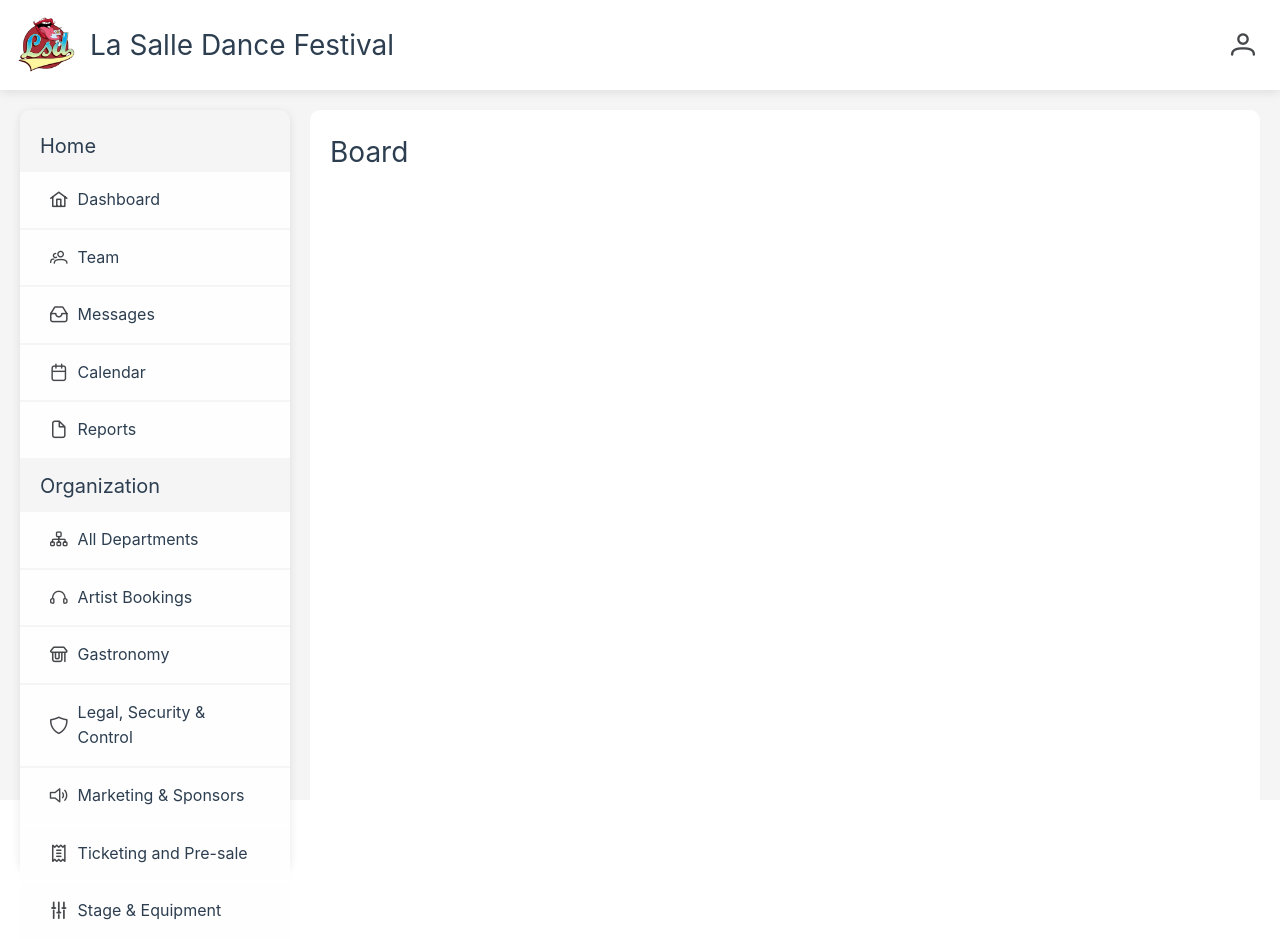
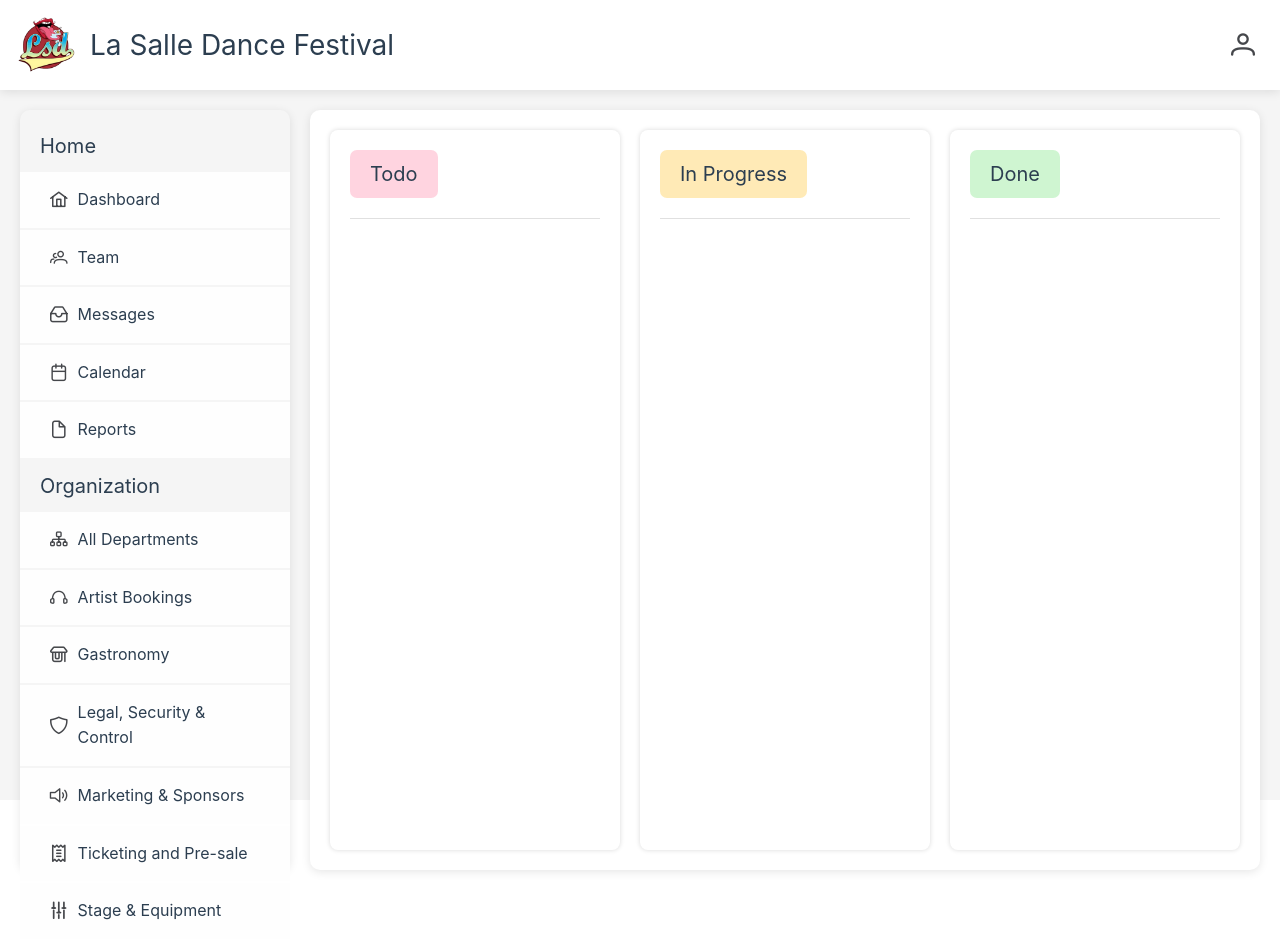
Before and after one commit to adrimachaca/testing, a Vue app: page / in a window 1280 px wide. Built offline with nearby package versions, Linux system fonts and the light colour scheme.

Commit message:
creating status columns on the main board and adding styles

```diff
--- a/src/components/Board.vue
+++ b/src/components/Board.vue
@@ -1,6 +1,20 @@
 <template>
    <div class="board">
-      <h1>Board</h1>
+      <div class="status-col">
+         <div class="header-status">
+            <h3 class="pill-todo">Todo</h3>
+         </div>
+      </div>
+      <div class="status-col">
+         <div class="header-status">
+            <h3 class="pill-inprogress">In Progress</h3>
+         </div>
+      </div>
+      <div class="status-col">
+         <div class="header-status">
+            <h3 class="pill-done">Done</h3>
+         </div>
+      </div>
    </div>
 </template>
 
@@ -9,8 +23,45 @@
       background-color: #fff;
       width: 100%;
       height: 100%;
-      padding: 20px;
+      padding: 10px;
       margin-left: 20px;
       border-radius: 10px;
+      display: flex;
+      flex-direction: row;
+      box-shadow: 0px 2px 10px 0px rgba(0,0,0,0.1);
+   }
+
+   .status-col {
+      width: 33.33%;
+      padding: 20px;
+      margin: 10px;
+      box-shadow: 0px 0px 5px 0px rgba(0,0,0,0.15);
+      border-radius: 8px;
+   }
+
+   .header-status {
+      border-bottom: 1px solid #e0e0e0;
+      padding-bottom: 20px;
+      display: flex;
+      flex-direction: column;
+      align-items: flex-start;
+   }
+
+   .pill-todo {
+      padding: 8px 20px;
+      background-color: #ffd4e0;
+      border-radius: 7px;
+   }
+
+   .pill-inprogress {
+      padding: 8px 20px;
+      background-color: #ffeab6;
+      border-radius: 7px;
+   }
+
+   .pill-done {
+      padding: 8px 20px;
+      background-color: #cff5d1;
+      border-radius: 7px;
    }
 </style>
```
